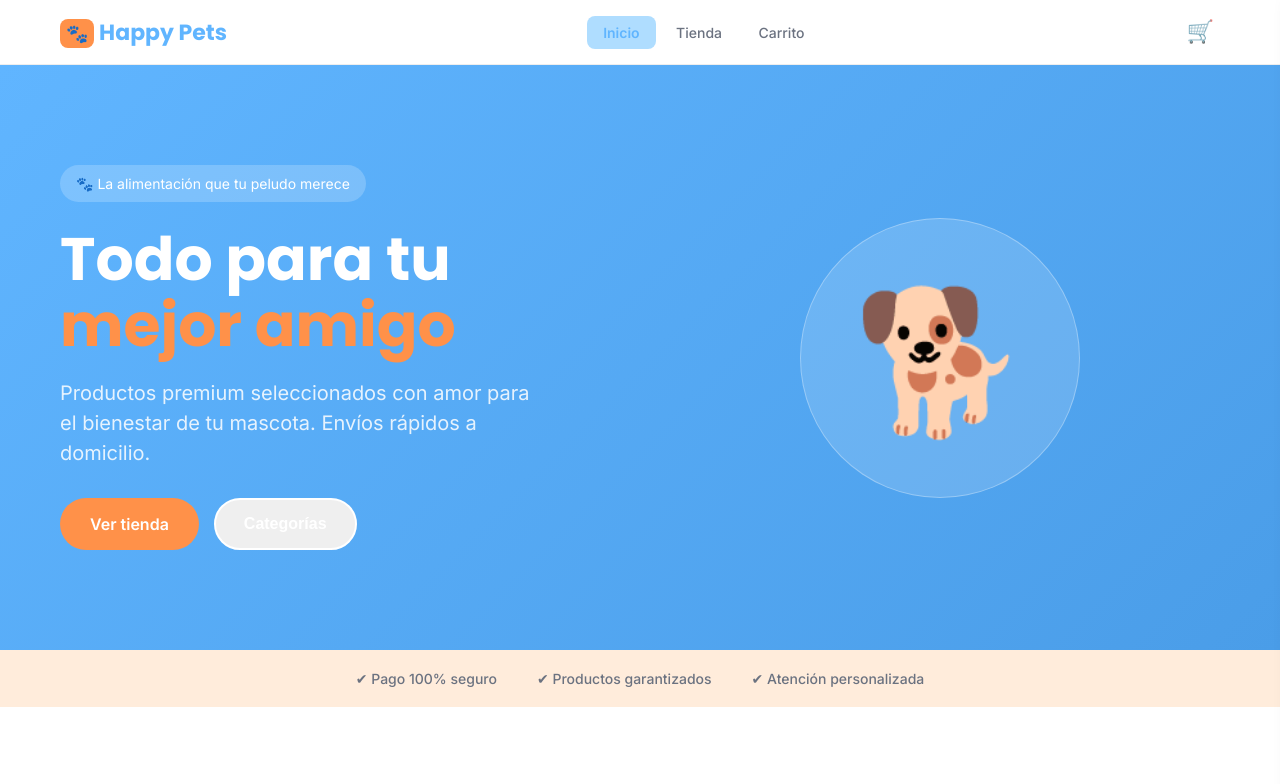
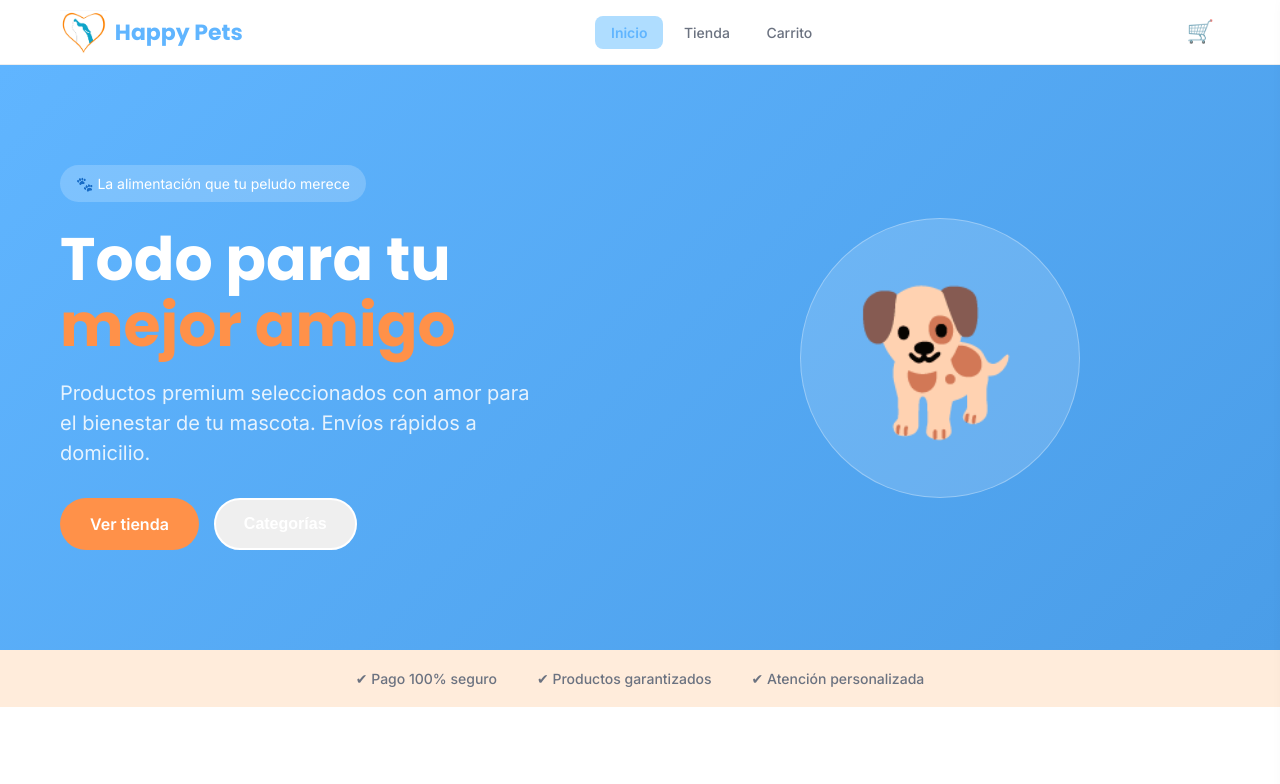
Before and after one commit to estebanbedoyahiguita-art/herramientas-de-dise-o, a plain HTML site: page index.html in a window 1280 px wide. Shown: the top 784 px of the page. Drawn offline with nearby package versions, Linux system fonts and the light colour scheme.

Commit message:
Logo de Happy Pets en el menú
Co-Authored-By: Claude Sonnet 5.5 <noreply@anthropic.com>

```diff
--- a/css/style.css
+++ b/css/style.css
@@ -95,11 +95,15 @@ a {
   color: #60b5ff;
 }
 
-.logo-icono {
-  background: #ff9149;
-  border-radius: 8px;
-  padding: 2px 6px;
-  font-size: 18px;
+.logo {
+  display: flex;
+  align-items: center;
+  gap: 8px;
+}
+
+.logo-imagen {
+  height: 44px;
+  width: auto;
 }
 
 .enlaces a {
--- a/js/script.js
+++ b/js/script.js
@@ -108,7 +108,7 @@ function calcularEnvio(subtotal) {
 function pintarMenu() {
   var html = "";
   html += '<div class="contenedor menu-barra">';
-  html += '  <a href="#/inicio" class="logo"><span class="logo-icono">🐾</span> Happy Pets</a>';
+  html += '  <a href="#/inicio" class="logo"><img src="img/logo.jpg" alt="Logo Happy Pets" class="logo-imagen"> Happy Pets</a>';
   html += '  <nav id="enlaces" class="enlaces">';
   // data-vista: con esto sabemos qué enlace marcar como "activo" (ver marcarMenu)
   html += '    <a href="#/inicio" data-vista="inicio">Inicio</a>';
```
Also changed, not shown: img/logo.jpg (added).
